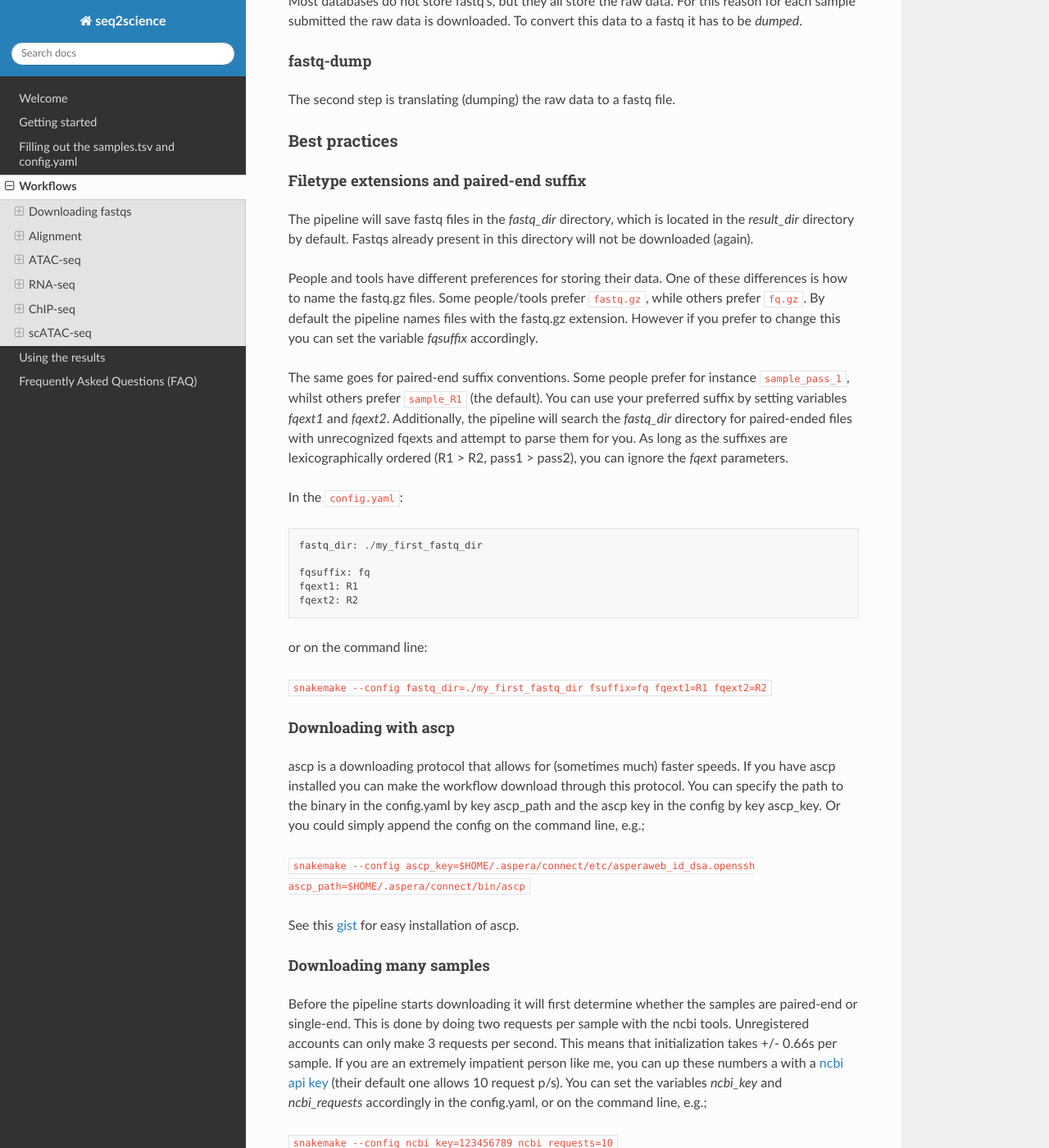
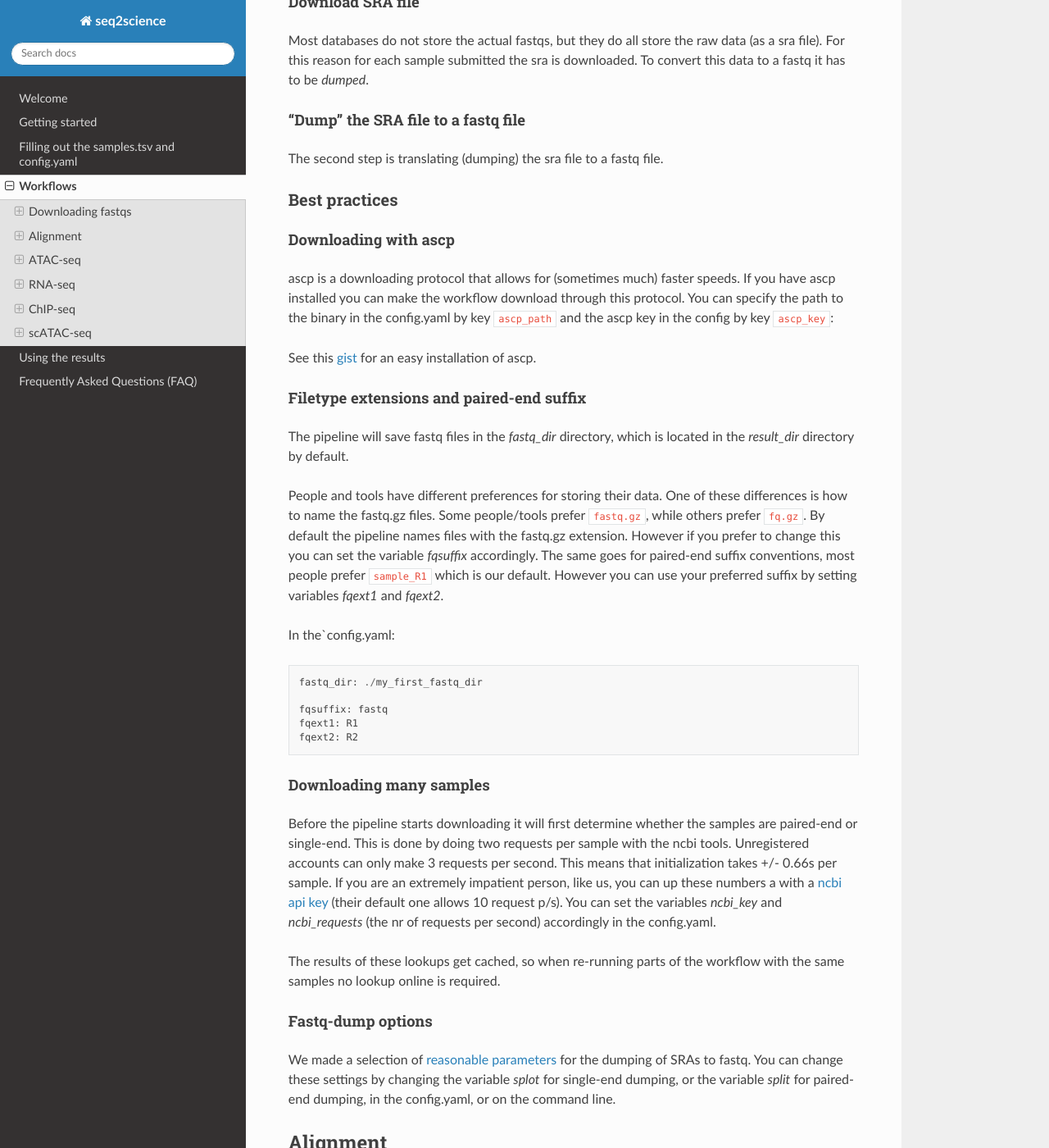
Before and after one commit to vanheeringen-lab/seq2science, a Sphinx documentation site: the page built from docs/workflows.md, in a window 1280 px wide and 1400 px high, scrolled down 396 px. Shown: the whole window at 82% size. Built offline with Sphinx 7.4.7 and the Read the Docs theme 2.0.0, drawn with Linux system fonts in a browser that asks for light colours; pages that are not in the unit, such as notebooks, are missing from menus; some of the changed text lies outside the part shown.

Commit message:
update auto docs for config

````diff
--- a/docs/index.rst
+++ b/docs/index.rst
@@ -13,3 +13,4 @@
    workflows
    results
    faq
+   schemas
--- /dev/null
+++ b/docs/schemas.py
@@ -0,0 +1,33 @@
+import yaml
+import os
+
+final_md = (
+"""
+# All options
+
+This is an automatically generated ...
+"""
+)
+
+path = "schemas/config/"
+order = {"general": "general",
+         "alignment sth": "alignment_specific",
+         "alignment": "alignment_general",
+         "peak calling (ChIP & ATAC)": "peakcalling",
+         "gene expression (RNA-seq)": "gene_expression",
+         "trackhub": "trackhub"}
+
+for name, file in order.items():
+    with open(path + file + ".schema.yaml", 'r') as stream:
+        schema = yaml.safe_load(stream)
+    final_md += f"## {name}\n"
+    for config, settings in schema["properties"].items():
+        final_md += "```\n"
+        final_md += f"{config}:\n"
+        for key, val in settings.items():
+            final_md += f"{key:>15}: {val:}\n"
+        final_md += "```\n"
+    final_md += "\n"
+
+with open("docs/schemas.md", "w") as text_file:
+    text_file.write(final_md)
--- a/docs/workflows.md
+++ b/docs/workflows.md
@@ -1,52 +1,47 @@
 # Workflows
 ## Downloading fastqs
-Downloading public data in bulk from the NCBI & ENA databases has never been easier! See our [download fastq](https://github.com/vanheeringen-lab/snakemake-workflows/tree/master/workflows/download_fastq) workflow.
+Downloading public data in bulk from the NCBI, ENA, and DDBJ databases has never been easier or faster!
 
 ### Pipeline steps
-#### Download SRA
-Most databases do not store fastq's, but they all store the raw data. For this reason for each sample submitted the raw data is downloaded. To convert this data to a fastq it has to be *dumped*.
+TODO: image of steps
 
-#### fastq-dump
-The second step is translating (dumping) the raw data to a fastq file.
+#### Download SRA file
+Most databases do not store the actual fastqs, but they do all store the raw data (as a sra file). For this reason for each sample submitted the sra is downloaded. To convert this data to a fastq it has to be *dumped*.
+
+#### "Dump" the SRA file to a fastq file
+The second step is translating (dumping) the sra file to a fastq file.
 
 ### Best practices
+#### Downloading with ascp
+ascp is a downloading protocol that allows for (sometimes much) faster speeds. If you have ascp installed you can make the workflow download through this protocol. You can specify the path to the binary in the config.yaml by key `ascp_path` and the ascp key in the config by key `ascp_key`:
+
+See this [gist](https://gist.github.com/mfansler/71f09c8b6c9a95ec4e759a8ffc488be3) for an easy installation of ascp.
+
 #### Filetype extensions and paired-end suffix
-The pipeline will save fastq files in the *fastq_dir* directory, which is located in the *result_dir* directory by default. Fastqs already present in this directory will not be downloaded (again).
+The pipeline will save fastq files in the *fastq_dir* directory, which is located in the *result_dir* directory by default.
 
 People and tools have different preferences for storing their data. One of these differences is how to name the fastq.gz files. Some people/tools prefer `fastq.gz`, while others prefer `fq.gz`. By default the pipeline names files with the fastq.gz extension. However if you prefer to change this you can set the variable *fqsuffix* accordingly.
+The same goes for paired-end suffix conventions, most people prefer `sample_R1` which is our default. However you can use your preferred suffix by setting variables *fqext1* and *fqext2*.
 
-The same goes for paired-end suffix conventions. Some people prefer for instance `sample_pass_1`, whilst others prefer `sample_R1` (the default). You can use your preferred suffix by setting variables *fqext1* and *fqext2*.
-Additionally, the pipeline will search the *fastq_dir* directory for paired-ended files with unrecognized fqexts and attempt to parse them for you. As long as the suffixes are lexicographically ordered (R1 > R2, pass1 > pass2), you can ignore the *fqext* parameters.
-
-In the `config.yaml`:
+In the`config.yaml:
 ```
 fastq_dir: ./my_first_fastq_dir
 
-fqsuffix: fq
+fqsuffix: fastq
 fqext1: R1
 fqext2: R2
 ```
-or on the command line:
-
-`snakemake --config fastq_dir=./my_first_fastq_dir fsuffix=fq fqext1=R1 fqext2=R2`
-
-
-#### Downloading with ascp
-ascp is a downloading protocol that allows for (sometimes much) faster speeds. If you have ascp installed you can make the workflow download through this protocol. You can specify the path to the binary in the config.yaml by key ascp_path and the ascp key in the config by key ascp_key. Or you could simply append the config on the command line, e.g.;
-
-`snakemake --config ascp_key=$HOME/.aspera/connect/etc/asperaweb_id_dsa.openssh ascp_path=$HOME/.aspera/connect/bin/ascp`
-
-See this [gist](https://gist.github.com/mfansler/71f09c8b6c9a95ec4e759a8ffc488be3) for easy installation of ascp.
 
 #### Downloading many samples
-Before the pipeline starts downloading it will first determine whether the samples are paired-end or single-end. This is done by doing two requests per sample with the ncbi tools. Unregistered accounts can only make 3 requests per second. This means that initialization takes +/- 0.66s per sample. If you are an extremely impatient person like me, you can up these numbers a with a [ncbi api key](https://ncbiinsights.ncbi.nlm.nih.gov/2017/11/02/new-api-keys-for-the-e-utilities/) (their default one allows 10 request p/s). You can set the variables *ncbi_key* and *ncbi_requests* accordingly in the config.yaml, or on the command line, e.g.;
-
-`snakemake --config ncbi_key=123456789 ncbi_requests=10`
+Before the pipeline starts downloading it will first determine whether the samples are paired-end or single-end. This is done by doing two requests per sample with the ncbi tools. Unregistered accounts can only make 3 requests per second. This means that initialization takes +/- 0.66s per sample. If you are an extremely impatient person, like us, you can up these numbers a with a [ncbi api key](https://ncbiinsights.ncbi.nlm.nih.gov/2017/11/02/new-api-keys-for-the-e-utilities/) (their default one allows 10 request p/s). You can set the variables *ncbi_key* and *ncbi_requests* (the nr of requests per second) accordingly in the config.yaml.
 
 The results of these lookups get cached, so when re-running parts of the workflow with the same samples no lookup online is required.
 
 #### Fastq-dump options
 We made a selection of [reasonable parameters](https://edwards.sdsu.edu/research/fastq-dump/) for the dumping of SRAs to fastq. You can change these settings by changing the variable *splot* for single-end dumping, or the variable *split* for paired-end dumping, in the config.yaml, or on the command line.
+
+
+
 
 ## Alignment
 Aligning samples has never been easier! See our [alignment](https://github.com/vanheeringen-lab/snakemake-workflows/tree/master/workflows/alignment) workflow.
````
Also changed, not shown: other parts of docs/workflows.md (+2 -0 lines), docs/faq.md (+4 -0 lines), 1 other file.
